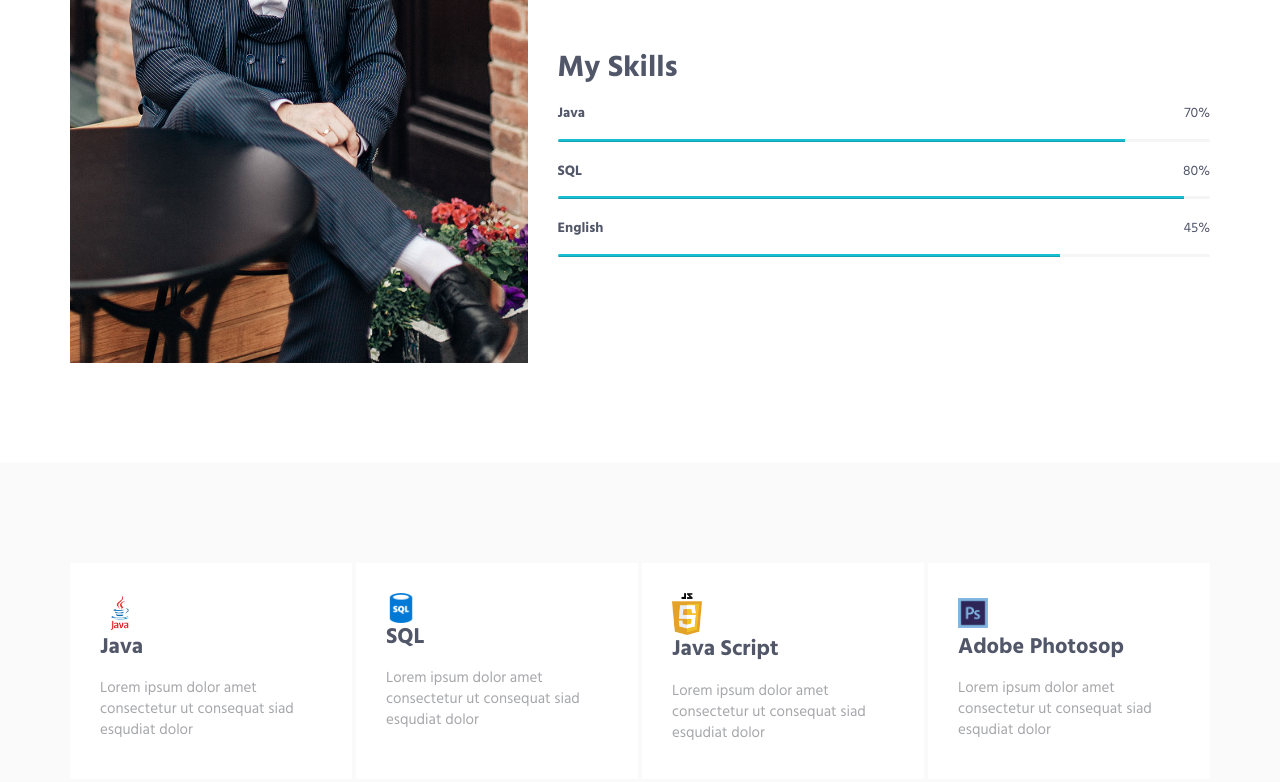
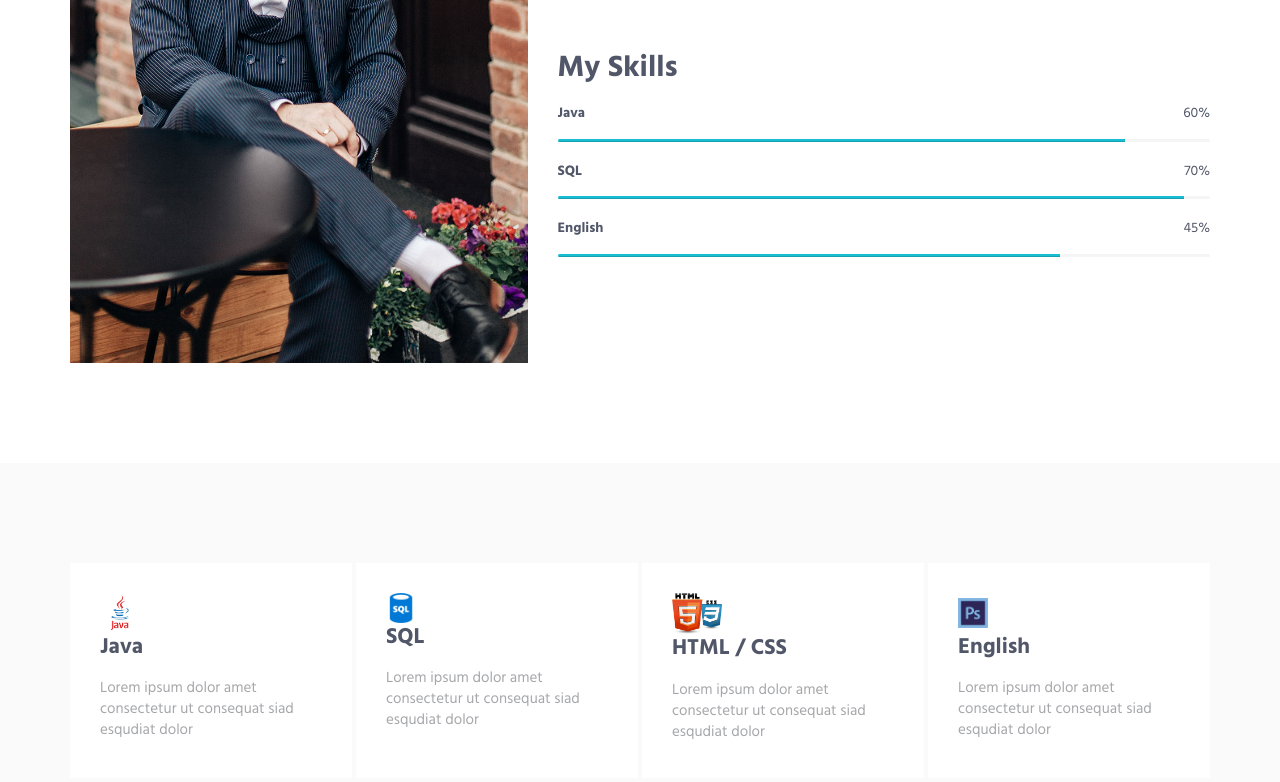
Before and after one commit to dmitrygurinovich/dmitrygurinovich.github.io, a plain HTML site: page index.html in a window 1280 px wide. Shown: the part 1036-1818 px from the top of the page. Drawn offline with Linux system fonts and the light colour scheme; files whose address does not match are found by name.

Commit message:
Update index.html

```diff
--- a/index.html
+++ b/index.html
@@ -116,13 +116,13 @@
                         <h2>My Skills</h2>
                         <!-- Progress Box -->
                         <div class="progress-box">
-                            <h5>Java<span class="color-heading pull-right">70%</span></h5>
+                            <h5>Java<span class="color-heading pull-right">60%</span></h5>
                             <div class="progress">
                                 <div class="progress-bar bg-color-base" role="progressbar" data-width="87"></div>
                             </div>
                         </div>
                         <div class="progress-box">
-                            <h5>SQL<span class="color-heading pull-right">80%</span></h5>
+                            <h5>SQL<span class="color-heading pull-right">70%</span></h5>
                             <div class="progress">
                                 <div class="progress-bar bg-color-base" role="progressbar" data-width="96"></div>
                             </div>
@@ -173,10 +173,10 @@
                         <div class="col-md-3 col-sm-6 sm-margin-b-4">
                             <div class="service" data-height="height">
                                 <div class="service-element">
-                                    <img src="img/500x700/js.png" alt="Java Script" style="width: 30px;">
+                                    <img src="img/500x700/htmlcss.png" alt="HTML / CSS" style="width: 50px;">
                                 </div>
                                 <div class="service-info">
-                                    <h3>Java Script</h3>
+                                    <h3>HTML / CSS</h3>
                                     <p class="margin-b-5">Lorem ipsum dolor amet consectetur ut consequat siad esqudiat dolor</p>
                                 </div>
                                 <a href="#" class="content-wrapper-link"></a>
@@ -189,7 +189,7 @@
                                     <img src="img/500x700/ps.png" alt="Java Script" style="width: 30px; margin: 5px 0;">
                                 </div>
                                 <div class="service-info">
-                                    <h3>Adobe Photosop</h3>
+                                    <h3>English</h3>
                                     <p class="margin-b-5">Lorem ipsum dolor amet consectetur ut consequat siad esqudiat dolor</p>
                                 </div>
                                 <a href="#" class="content-wrapper-link"></a>
```
